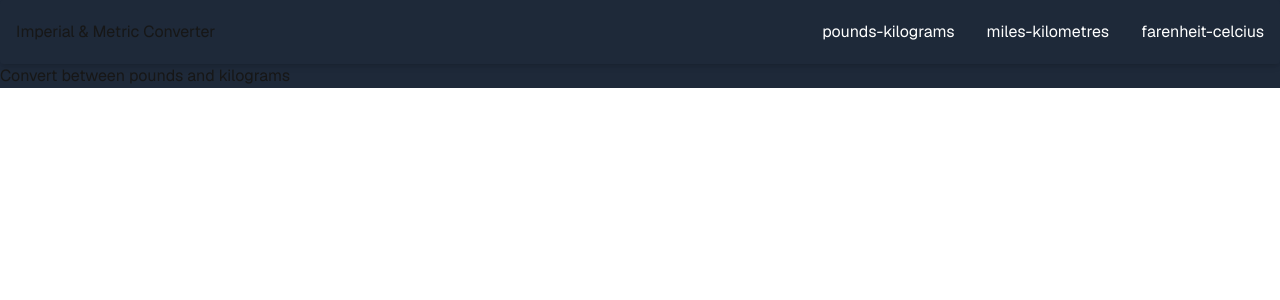
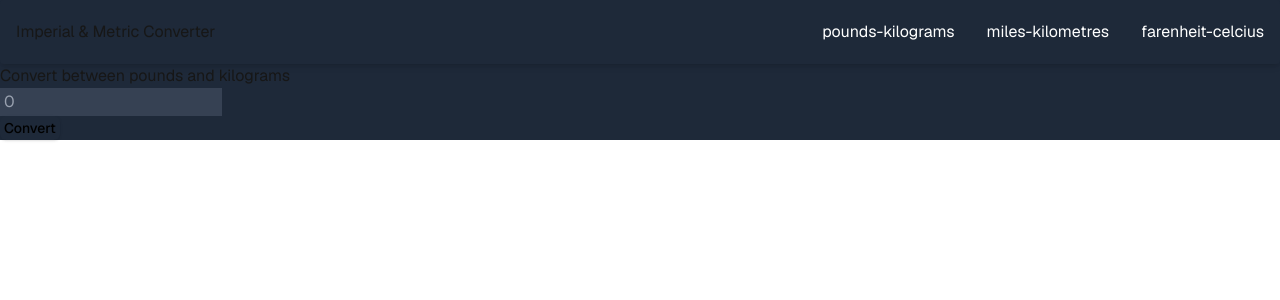
Before and after one commit to BushLives/cprg306b-1, a Next.js app: page /pounds-kilograms in a window 1280 px wide. Shown: the top 300 px of the page. Built offline with nearby package versions, Linux system fonts and the light colour scheme.

Commit message:
Update page.tsx

```diff
--- a/app/pounds-kilograms/page.tsx
+++ b/app/pounds-kilograms/page.tsx
@@ -16,7 +16,13 @@ export default function PoundsKilograms() {
       <div>
         <h1>Convert between pounds and kilograms</h1>
         {/* input box */}
-        <div></div>
+         <div>
+          <input type="number" id="miles" placeholder="0" className="block min-w-0 bg-gray-700 py-0.5 pl-1 text-white placeholder:text-gray-400 focus:outline"></input>
+
+          <button type="button" id="convert-button" className="rounded-md px-1 py-0.5 text-sm font-medium text-black shadow-sm hover:bg-gray-700">
+            Convert
+          </button>
+        </div>
         {/* switch button */}
         <div></div>
         {/* output box */}
```
